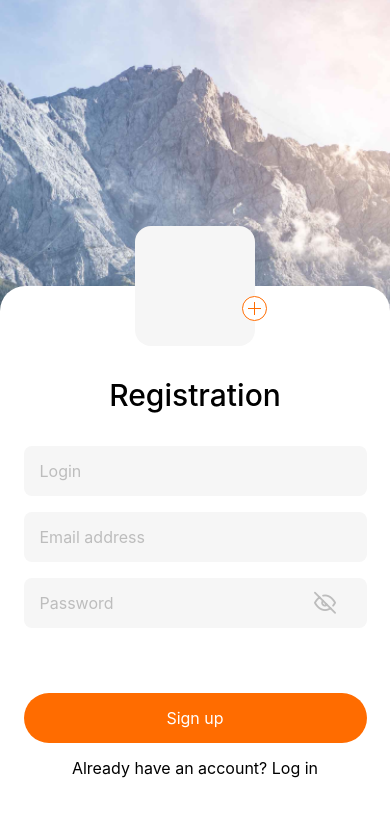
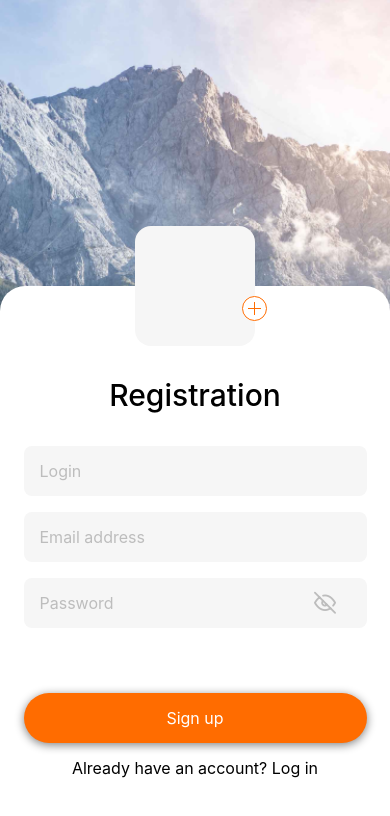
Before and after one commit to Inna-Mykytiuk/React-native-blog, a React Native app: screen /Registration in a window 390 px wide. Shown: the top 816 px of the page. Built offline with nearby package versions, Linux system fonts and the light colour scheme.

Commit message:
update Login and Registration Screen

```diff
--- a/App.js
+++ b/App.js
@@ -18,11 +18,11 @@ const App = () => {
         initialRouteName='Login'
         options={{ headerShown: false }}
       >
-        {/* <MainStack.Screen
+        <MainStack.Screen
           name='Login'
           component={LoginScreen}
           options={{ headerShown: false }}
-        /> */}
+        />
         <MainStack.Screen
           name='Registration'
           component={RegistrationScreen}
--- a/src/Screens/Auth/LoginScreen.js
+++ b/src/Screens/Auth/LoginScreen.js
@@ -29,7 +29,7 @@ export const LoginScreen = ({ navigation }) => {
       alert("Enter all data please!!!");
       return;
     }
-    navigation.navigate("Home", { screen: "PostsScreen" });
+    navigation.navigate("Home", { screen: "Posts" });
   };
 
   const passwShow = () => alert(`Your password is: ${password}`);
@@ -106,6 +106,7 @@ const styles = StyleSheet.create({
     width: "100%",
     borderTopRightRadius: 25,
     borderTopLeftRadius: 25,
+    paddingBottom: "10%",
   },
   containerKeyB: {
     justifyContent: "flex-end",
@@ -171,5 +172,3 @@ const styles = StyleSheet.create({
     lineHeight: 19,
   },
 });
-
-export default LoginScreen;
--- a/src/Screens/Auth/RegistrationScreen.js
+++ b/src/Screens/Auth/RegistrationScreen.js
@@ -312,6 +312,8 @@ import {
   View,
   TouchableOpacity,
   TextInput,
+  KeyboardAvoidingView,
+  Platform,
 } from "react-native";
 import React, { useState } from "react";
 import { StatusBar } from "expo-status-bar";
@@ -357,6 +359,10 @@ export const RegistrationScreen = ({ navigation }) => {
   return (
     <View style={styles.maincontainer}>
       <ImageBackground source={backImage} style={styles.backImg}>
+        <KeyboardAvoidingView
+          behavior={Platform.OS == "ios" ? "padding" : "height"}
+          style={styles.containerKeyB}
+        >
           <View style={styles.container}>
             <View style={styles.pfotoContainer}>
               {!userPhoto ? (
@@ -436,6 +442,7 @@ export const RegistrationScreen = ({ navigation }) => {
               </Text>
             </TouchableOpacity>
           </View>
+        </KeyboardAvoidingView>
       </ImageBackground>
       <StatusBar style='auto' />
     </View>
@@ -485,6 +492,7 @@ const styles = StyleSheet.create({
     height: 25,
     width: 25,
     pointerEvents: "auto",
+    shadowColor: "grey",
   },
   title: {
     fontWeight: "500",
@@ -534,6 +542,14 @@ const styles = StyleSheet.create({
     alignItems: "center",
     borderRadius: 100,
     marginTop: 44,
+    shadowColor: "grey",
+    shadowOpacity: 1,
+    shadowOffset: {
+      width: 0,
+      height: 2,
+    },
+    shadowRadius: 10,
+    elevation: 5,
   },
   registerButtonText: {
     color: "#fff",
```
Lines whose indentation alone changed are shown as unchanged.
